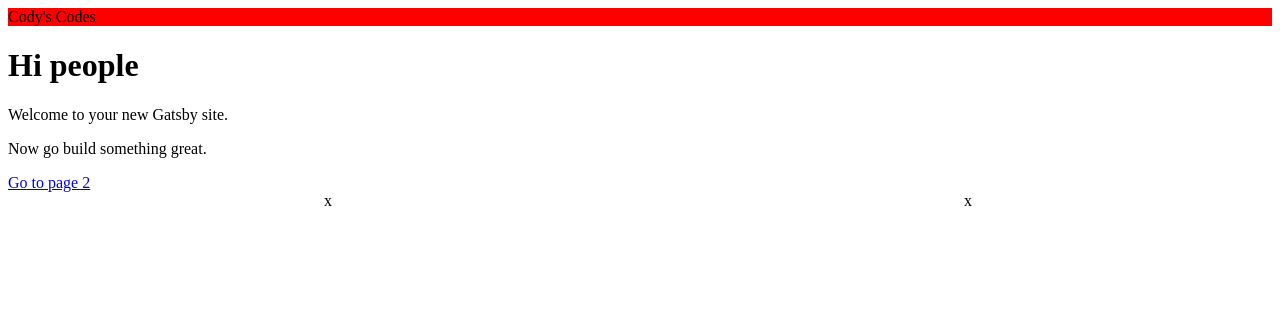
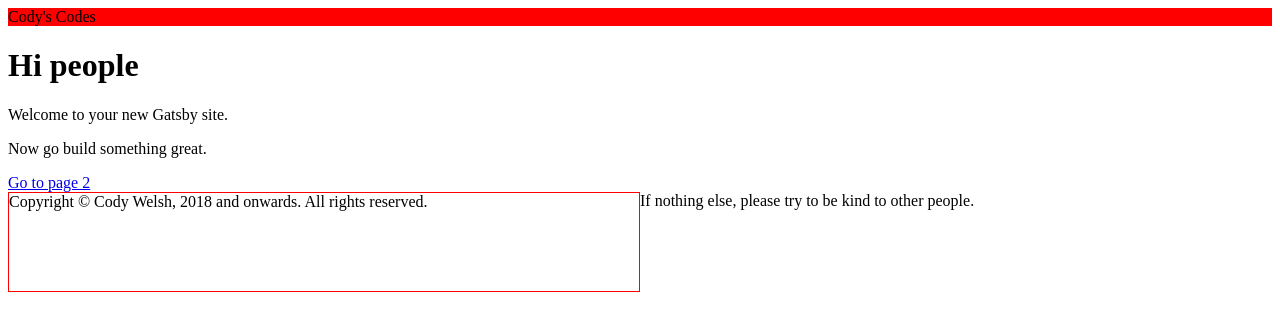
Before and after one commit to CWelshE/cwelshesite, a Gatsby site: page / in a window 1280 px wide. Built offline with nearby package versions, Linux system fonts and the light colour scheme; Gatsby itself is replaced by a stand-in of ours.

Commit message:
feat(Footer): Better styles, and.. text!
Some simple changes for a very basic footer + copy.

```diff
--- a/src/components/footer.js
+++ b/src/components/footer.js
@@ -3,28 +3,31 @@ import styled, { css } from 'react-emotion';
 
 const StyledFooter = styled('footer')`
   display: flex;
-  width: 100vw;
+  width: 100%;
   height: 100px;
-  justify-content: space-around;
 `;
 
 // A grid with 3 equal columns and two equal rows
-const footerSection = css`
+const section = css`
   display: grid;
-  width: auto;
-  grid-template-columns: 33% 33% 33%;
-  grid-template-rows: 50% 50%;
+  width: 100%;
+  grid-template-columns: 50% 50%;
+  > span:first-of-type {
+    border: 1px solid red;
+  }
 `;
 
-const FooterLeft = <div className={footerSection}>x</div>;
+const FooterSection = (
+  <div className={section}>
+    <span>
+      Copyright &copy; Cody Welsh, 2018 and onwards. All rights reserved.
+    </span>
+    <span>If nothing else, please try to be kind to other people.</span>
+  </div>
+);
 
 const Footer = () => {
-  return (
-    <StyledFooter>
-      {FooterLeft}
-      {FooterLeft}
-    </StyledFooter>
-  );
+  return <StyledFooter>{FooterSection}</StyledFooter>;
 };
 
 export default Footer;
```
